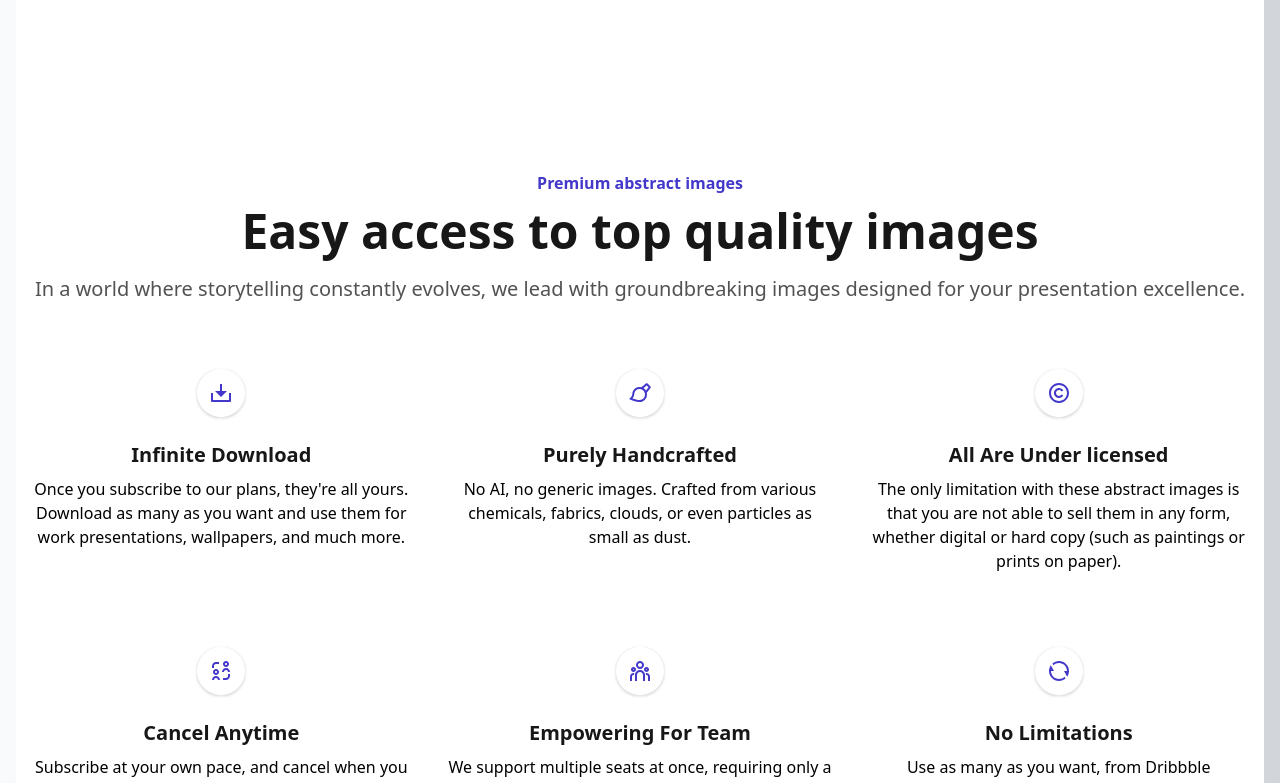
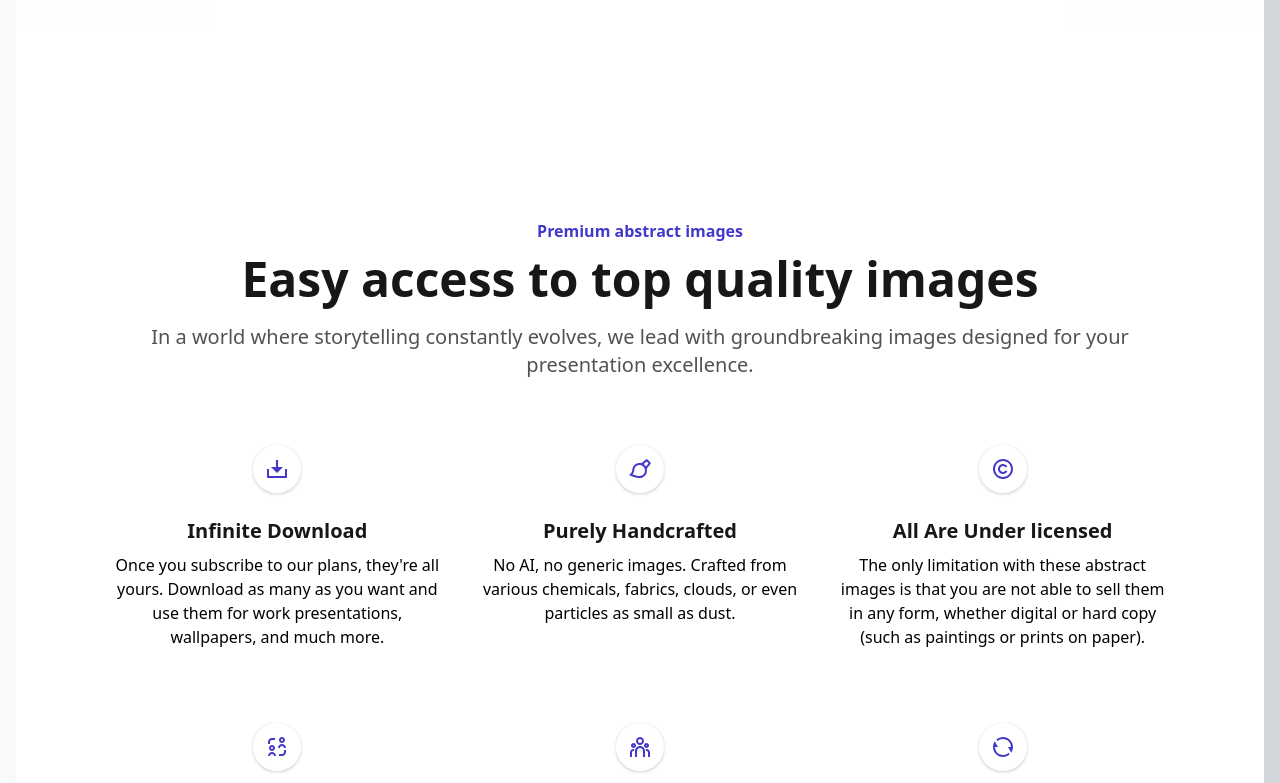
Before and after one commit to DMV22/Marketing-Landing-Page, a React (Create React App) app: page / in a window 1280 px wide. Shown: the part 984-1767 px from the top of the page. Built offline with nearby package versions, Linux system fonts and the light colour scheme.

Commit message:
style: add desktop padding for feature section

```diff
--- a/src/styles/base/_globals.scss
+++ b/src/styles/base/_globals.scss
@@ -7,7 +7,11 @@ body {
 }
 
 .container {
-  padding: var(--space-600) var(--space-150)
+  padding: var(--space-600) var(--space-150);
+
+  @include desktop {
+    padding: var(--space-900);
+  }
 }
 
 .btn {
```
